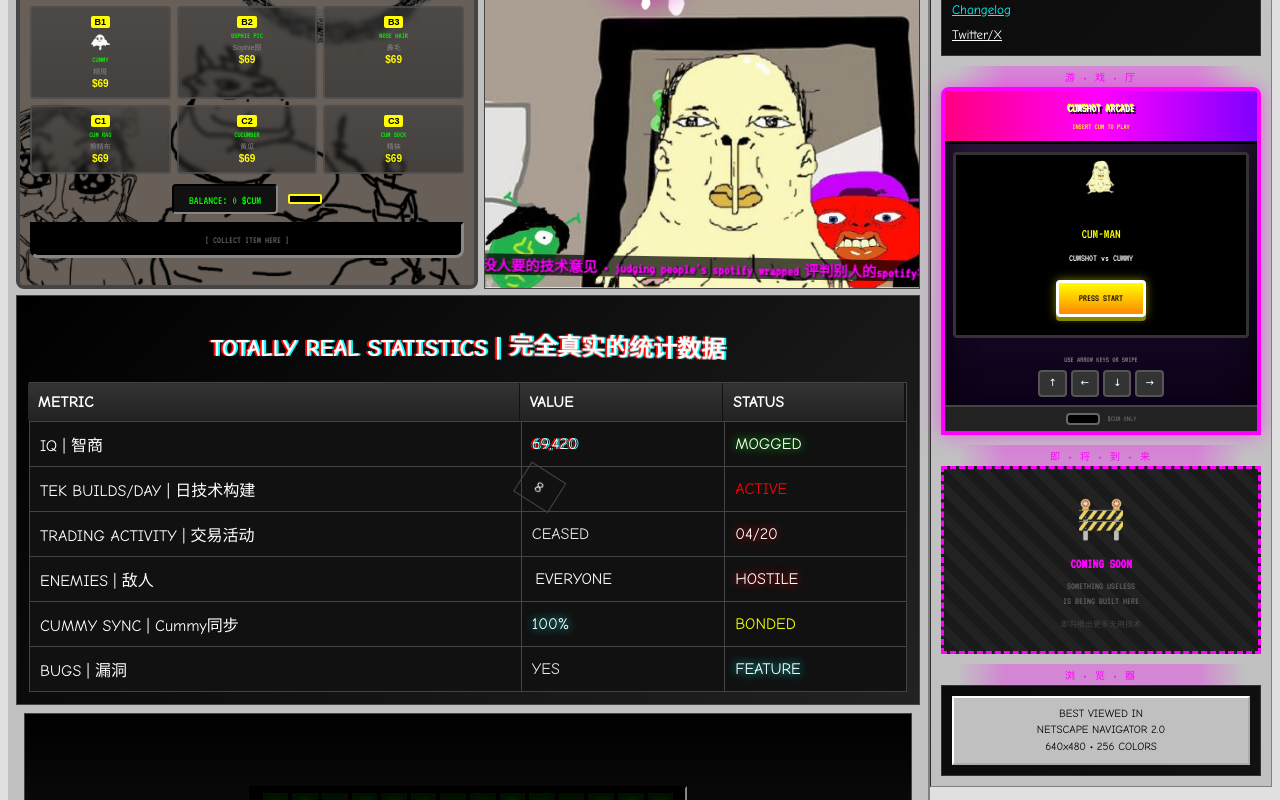
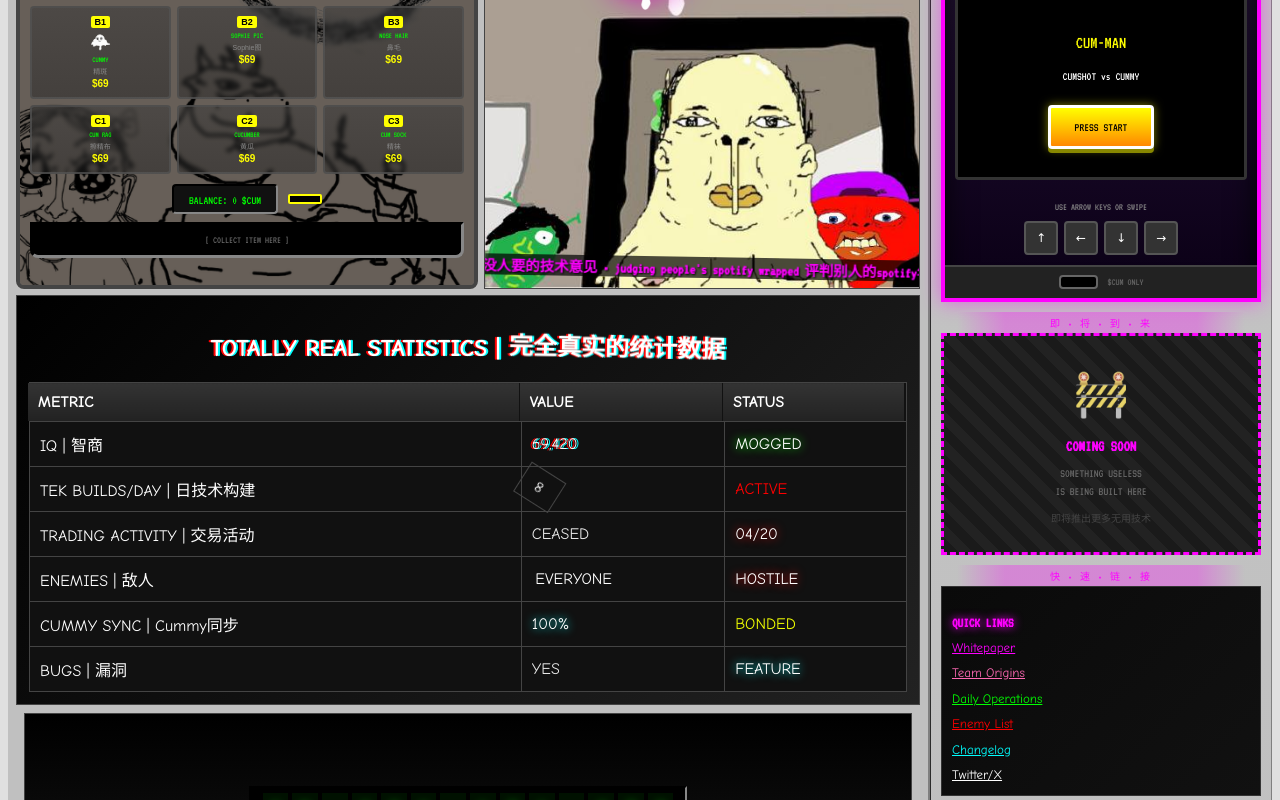
Before and after one commit to HenryWorksHard/cumshot-site, a Next.js app: page / in a window 1280 px wide. Shown: the part 4140-4940 px from the top of the page. Built offline with nearby package versions, Linux system fonts and the light colour scheme.

Commit message:
Move arcade and placeholder below whitepaper, make arcade bigger

```diff
--- a/app/page.tsx
+++ b/app/page.tsx
@@ -137,6 +137,10 @@ export default function Home() {
 
     startScreen.style.display = 'none'
     canvas.style.display = 'block'
+
+    // Set canvas size dynamically
+    canvas.width = 200
+    canvas.height = 230
 
     const ctx = canvas.getContext('2d')
     if (!ctx) return
@@ -1375,22 +1379,6 @@ export default function Home() {
           </div>
 
           {/* CHINESE DIVIDER */}
-          <div className="chinese-divider">快 • 速 • 链 • 接</div>
-
-          {/* QUICK LINKS */}
-          <div className="side-box">
-            <h4 className="neon-pink">QUICK LINKS</h4>
-            <div style={{ display: 'flex', flexDirection: 'column', gap: '6px', marginTop: '6px' }}>
-              <a href="/whitepaper" style={{ color: '#ff00ff', fontSize: '13px' }}> Whitepaper</a>
-              <a href="/team" style={{ color: '#ff69b4', fontSize: '13px' }}> Team Origins</a>
-              <a href="/operations" style={{ color: '#00ff00', fontSize: '13px' }}> Daily Operations</a>
-              <a href="/enemies" style={{ color: '#ff0000', fontSize: '13px' }}> Enemy List</a>
-              <a href="/changelog" style={{ color: '#00ffff', fontSize: '13px' }}> Changelog</a>
-              <a href={TOKEN_CONFIG.TWITTER} target="_blank" rel="noopener noreferrer" style={{ color: '#fff', fontSize: '13px' }}> Twitter/X</a>
-            </div>
-          </div>
-
-          {/* CHINESE DIVIDER */}
           <div className="chinese-divider">游 • 戏 • 厅</div>
 
           {/* CUMSHOT ARCADE - PACMAN STYLE */}
@@ -1405,7 +1393,7 @@ export default function Home() {
             {/* Arcade Header */}
             <div style={{
               background: 'linear-gradient(90deg, #ff0080, #ff00ff, #8000ff)',
-              padding: '8px',
+              padding: '12px',
               textAlign: 'center',
               borderBottom: '3px solid #000'
             }}>
@@ -1413,12 +1401,12 @@ export default function Home() {
                 margin: 0,
                 color: '#fff',
                 fontFamily: '"Press Start 2P", VT323, monospace',
-                fontSize: '12px',
+                fontSize: '16px',
                 textShadow: '2px 2px 0 #000, -1px -1px 0 #ff0'
               }}>
                 CUMSHOT ARCADE
               </h4>
-              <p style={{ margin: '4px 0 0', fontSize: '8px', color: '#ff0', fontFamily: 'VT323, monospace' }}>
+              <p style={{ margin: '6px 0 0', fontSize: '11px', color: '#ff0', fontFamily: 'VT323, monospace' }}>
                 INSERT CUM TO PLAY
               </p>
             </div>
@@ -1426,10 +1414,10 @@ export default function Home() {
             {/* Game Screen */}
             <div id="arcade-screen" style={{
               background: '#000',
-              margin: '8px',
+              margin: '10px',
               borderRadius: '4px',
               border: '3px solid #333',
-              height: '180px',
+              height: '240px',
               position: 'relative',
               overflow: 'hidden'
             }}>
@@ -1444,22 +1432,22 @@ export default function Home() {
                 background: '#000',
                 zIndex: 10
               }}>
-                <img src="/cumshot.png" alt="CUMSHOT" style={{ width: '40px', marginBottom: '8px', animation: 'float 2s ease-in-out infinite' }} />
-                <p style={{ color: '#ff0', fontFamily: 'VT323, monospace', fontSize: '14px', margin: '4px 0' }}>CUM-MAN</p>
-                <p style={{ color: '#fff', fontFamily: 'VT323, monospace', fontSize: '10px', margin: '2px 0' }}>CUMSHOT vs CUMMY</p>
+                <img src="/cumshot.png" alt="CUMSHOT" style={{ width: '50px', marginBottom: '10px', animation: 'float 2s ease-in-out infinite' }} />
+                <p style={{ color: '#ff0', fontFamily: 'VT323, monospace', fontSize: '18px', margin: '6px 0' }}>CUM-MAN</p>
+                <p style={{ color: '#fff', fontFamily: 'VT323, monospace', fontSize: '12px', margin: '4px 0' }}>CUMSHOT vs CUMMY</p>
                 <button
                   id="arcade-play-btn"
                   className="arcade-play-btn"
                   onClick={() => setArcadeStarted(true)}
                   style={{
-                    marginTop: '12px',
+                    marginTop: '16px',
                     background: 'linear-gradient(180deg, #ff0 0%, #f80 100%)',
                     border: '3px solid #fff',
                     borderRadius: '4px',
-                    padding: '8px 20px',
+                    padding: '10px 24px',
                     color: '#000',
                     fontFamily: '"Press Start 2P", VT323, monospace',
-                    fontSize: '10px',
+                    fontSize: '12px',
                     cursor: 'pointer',
                     boxShadow: '0 4px 0 #880, 0 0 10px rgba(255,255,0,0.5)',
                     transition: 'all 0.1s'
@@ -1470,40 +1458,40 @@ export default function Home() {
               </div>
 
               {/* Game Canvas */}
-              <canvas id="cumman-game" width="200" height="170" style={{ display: 'none', width: '100%', height: '100%' }}></canvas>
+              <canvas id="cumman-game" width="200" height="230" style={{ display: 'none', width: '100%', height: '100%' }}></canvas>
             </div>
 
             {/* Controls */}
-            <div style={{ padding: '8px', textAlign: 'center' }}>
-              <p style={{ fontSize: '8px', color: '#888', fontFamily: 'VT323, monospace', margin: '0 0 4px' }}>
+            <div style={{ padding: '10px', textAlign: 'center' }}>
+              <p style={{ fontSize: '10px', color: '#888', fontFamily: 'VT323, monospace', margin: '0 0 6px' }}>
                 USE ARROW KEYS OR SWIPE
               </p>
-              <div style={{ display: 'flex', justifyContent: 'center', gap: '4px' }}>
-                <span style={{ background: '#333', border: '2px solid #555', borderRadius: '4px', padding: '4px 8px', fontSize: '10px', color: '#fff' }}>↑</span>
-                <span style={{ background: '#333', border: '2px solid #555', borderRadius: '4px', padding: '4px 8px', fontSize: '10px', color: '#fff' }}>←</span>
-                <span style={{ background: '#333', border: '2px solid #555', borderRadius: '4px', padding: '4px 8px', fontSize: '10px', color: '#fff' }}>↓</span>
-                <span style={{ background: '#333', border: '2px solid #555', borderRadius: '4px', padding: '4px 8px', fontSize: '10px', color: '#fff' }}>→</span>
+              <div style={{ display: 'flex', justifyContent: 'center', gap: '6px' }}>
+                <span style={{ background: '#333', border: '2px solid #555', borderRadius: '4px', padding: '6px 10px', fontSize: '12px', color: '#fff' }}>↑</span>
+                <span style={{ background: '#333', border: '2px solid #555', borderRadius: '4px', padding: '6px 10px', fontSize: '12px', color: '#fff' }}>←</span>
+                <span style={{ background: '#333', border: '2px solid #555', borderRadius: '4px', padding: '6px 10px', fontSize: '12px', color: '#fff' }}>↓</span>
+                <span style={{ background: '#333', border: '2px solid #555', borderRadius: '4px', padding: '6px 10px', fontSize: '12px', color: '#fff' }}>→</span>
               </div>
             </div>
 
             {/* Coin Slot */}
             <div style={{
               background: '#222',
-              padding: '6px',
+              padding: '8px',
               borderTop: '2px solid #444',
               display: 'flex',
               justifyContent: 'center',
               alignItems: 'center',
-              gap: '8px'
+              gap: '10px'
             }}>
               <div style={{
-                width: '30px',
-                height: '8px',
+                width: '35px',
+                height: '10px',
                 background: '#000',
                 border: '2px solid #666',
                 borderRadius: '4px'
               }}></div>
-              <span style={{ fontSize: '8px', color: '#666', fontFamily: 'VT323, monospace' }}>$CUM ONLY</span>
+              <span style={{ fontSize: '10px', color: '#666', fontFamily: 'VT323, monospace' }}>$CUM ONLY</span>
             </div>
           </div>
 
@@ -1515,32 +1503,48 @@ export default function Home() {
             background: 'repeating-linear-gradient(45deg, #1a1a1a, #1a1a1a 10px, #222 10px, #222 20px)',
             border: '3px dashed #ff00ff',
             textAlign: 'center',
-            padding: '20px 12px'
+            padding: '25px 12px'
           }}>
             <div style={{
-              fontSize: '40px',
-              marginBottom: '8px',
+              fontSize: '45px',
+              marginBottom: '10px',
               filter: 'grayscale(50%)'
             }}>🚧</div>
             <h4 style={{
               color: '#ff00ff',
               fontFamily: 'VT323, monospace',
-              fontSize: '14px',
-              margin: '0 0 8px'
+              fontSize: '16px',
+              margin: '0 0 10px'
             }}>
               COMING SOON
             </h4>
             <p style={{
               color: '#666',
-              fontSize: '10px',
+              fontSize: '12px',
               fontFamily: 'VT323, monospace',
               margin: 0
             }}>
               SOMETHING USELESS<br/>
               IS BEING BUILT HERE
             </p>
-            <div style={{ marginTop: '10px', fontSize: '8px', color: '#444' }}>
+            <div style={{ marginTop: '12px', fontSize: '10px', color: '#444' }}>
               即将推出更多无用技术
+            </div>
+          </div>
+
+          {/* CHINESE DIVIDER */}
+          <div className="chinese-divider">快 • 速 • 链 • 接</div>
+
+          {/* QUICK LINKS */}
+          <div className="side-box">
+            <h4 className="neon-pink">QUICK LINKS</h4>
+            <div style={{ display: 'flex', flexDirection: 'column', gap: '6px', marginTop: '6px' }}>
+              <a href="/whitepaper" style={{ color: '#ff00ff', fontSize: '13px' }}> Whitepaper</a>
+              <a href="/team" style={{ color: '#ff69b4', fontSize: '13px' }}> Team Origins</a>
+              <a href="/operations" style={{ color: '#00ff00', fontSize: '13px' }}> Daily Operations</a>
+              <a href="/enemies" style={{ color: '#ff0000', fontSize: '13px' }}> Enemy List</a>
+              <a href="/changelog" style={{ color: '#00ffff', fontSize: '13px' }}> Changelog</a>
+              <a href={TOKEN_CONFIG.TWITTER} target="_blank" rel="noopener noreferrer" style={{ color: '#fff', fontSize: '13px' }}> Twitter/X</a>
             </div>
           </div>
 
```
